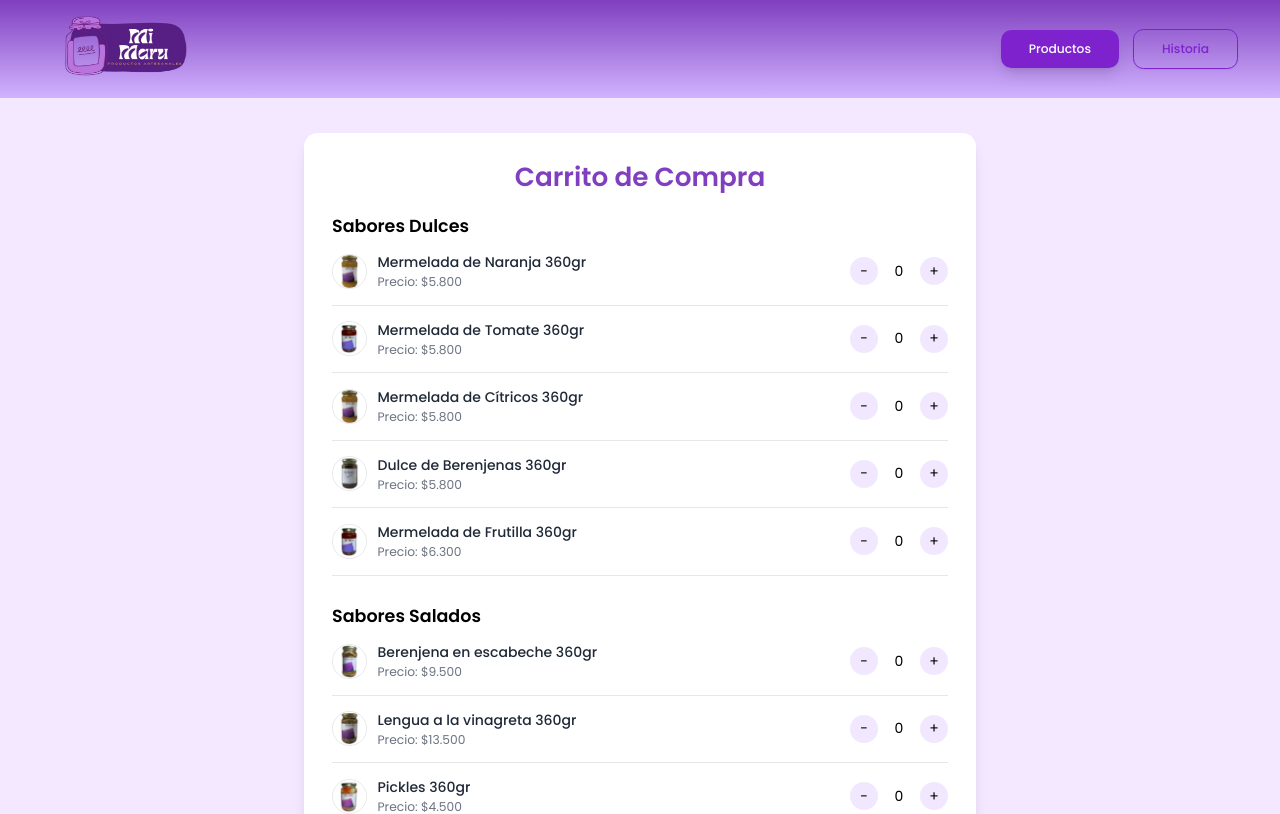
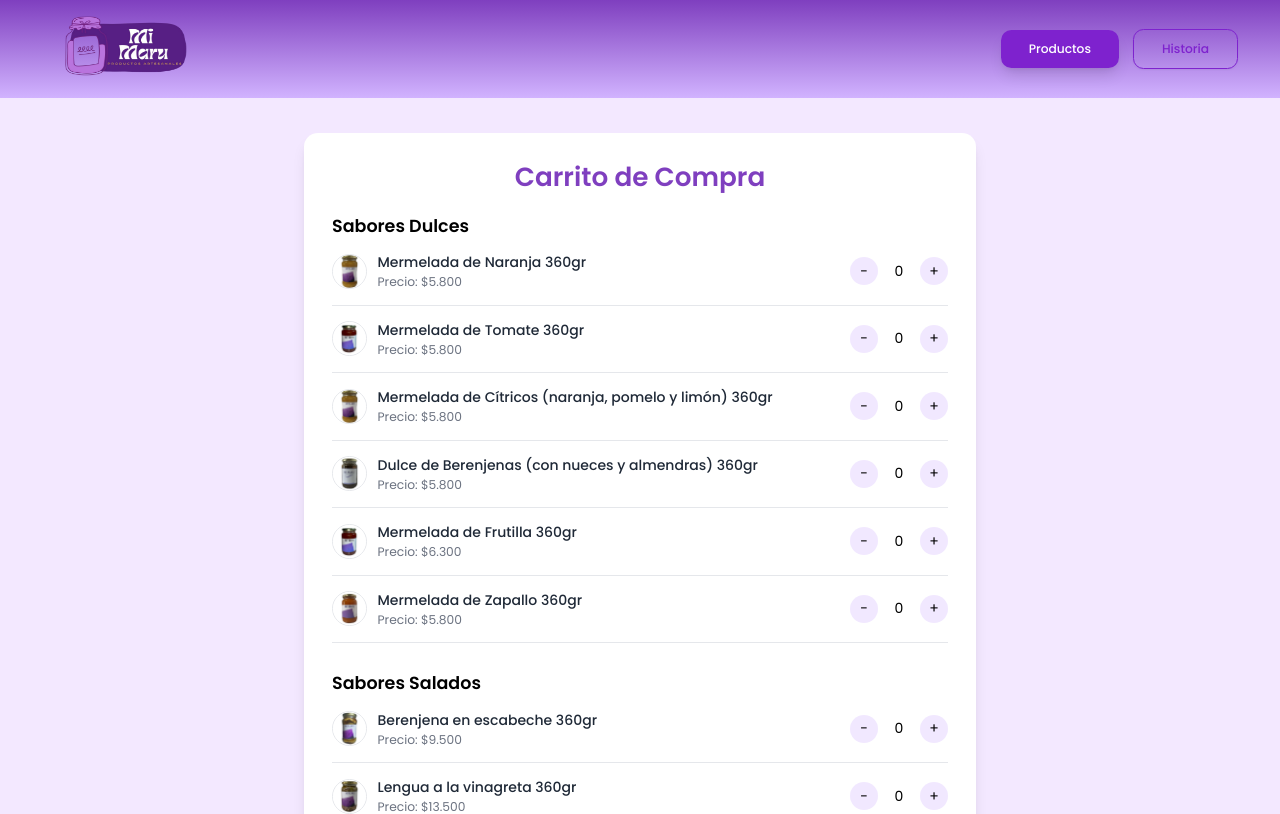
Before and after one commit to Lucas21705/MiMaru, a Nuxt app: page /comprar in a window 1280 px wide. Shown: the top 814 px of the page. Built offline with nearby package versions, Linux system fonts and the light colour scheme.

Commit message:
add Mermelada de Zapallo

```diff
--- a/pages/comprar.vue
+++ b/pages/comprar.vue
@@ -131,7 +131,7 @@ const cart = reactive([
   },
   {
     id: 3,
-    name: "Mermelada de Cítricos 360gr",
+    name: "Mermelada de Cítricos (naranja, pomelo y limón) 360gr",
     price: 5800,
     qty: 0,
     img: "/img/MermeladaNaranja.png",
@@ -139,18 +139,26 @@ const cart = reactive([
   },
   {
     id: 4,
-    name: "Dulce de Berenjenas 360gr",
+    name: "Dulce de Berenjenas (con nueces y almendras) 360gr",
     price: 5800,
     qty: 0,
     img: "/img/DulceDeBerenjenas.png",
     type: "dulce",
   },
-    {
+  {
     id: 5.1,
     name: "Mermelada de Frutilla 360gr",
     price: 6300,
     qty: 0,
     img: "/img/MermeladaTomate.png",
+    type: "dulce",
+  },
+  {
+    id: 5.2,
+    name: "Mermelada de Zapallo 360gr",
+    price: 5800,
+    qty: 0,
+    img: "/img/MermeladaZapallo.png",
     type: "dulce",
   },
   {
@@ -192,7 +200,8 @@ const cart = reactive([
     qty: 0,
     img: "/img/AjiesEnVinagre.png",
     type: "salado",
-  }, {
+  },
+  {
     id: 8,
     name: "Morrones Agridulces (en vinagre y ajo) 360gr",
     price: 3300,
```
Also changed, not shown: public/img/MermeladaZapallo.png (added).
